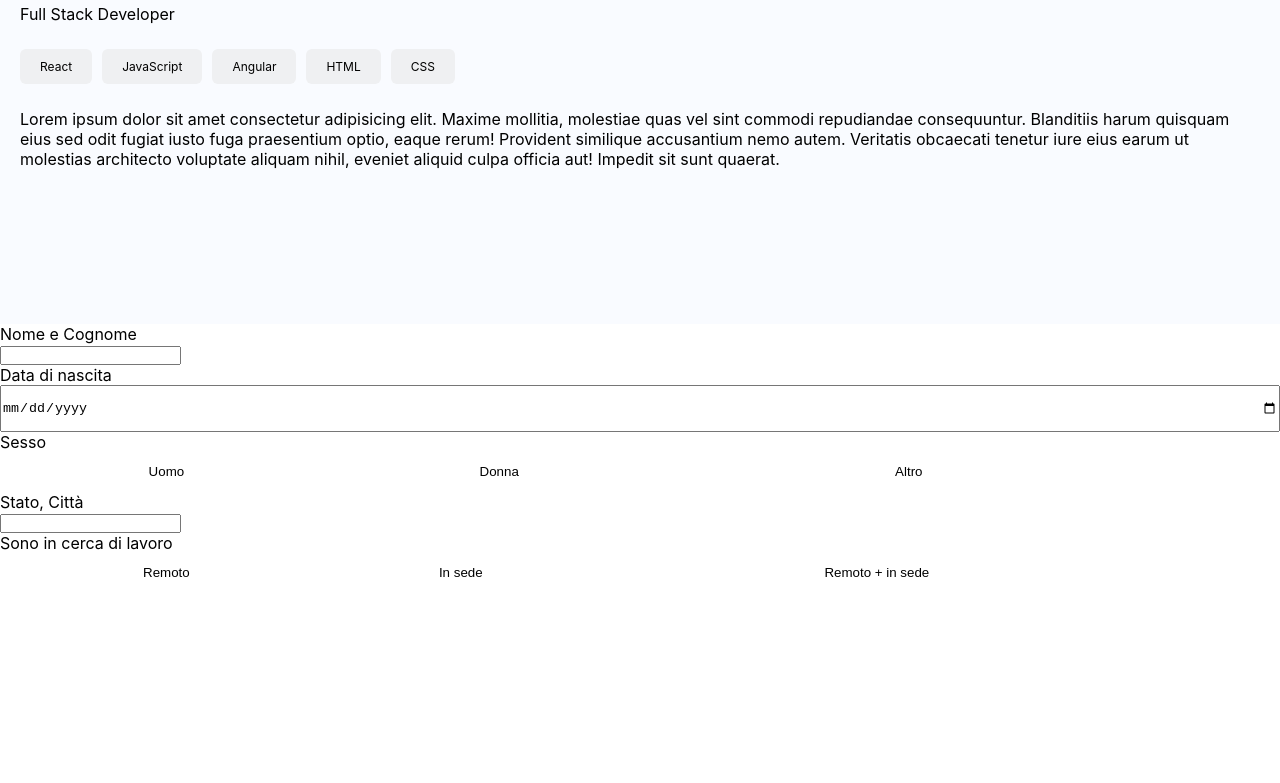
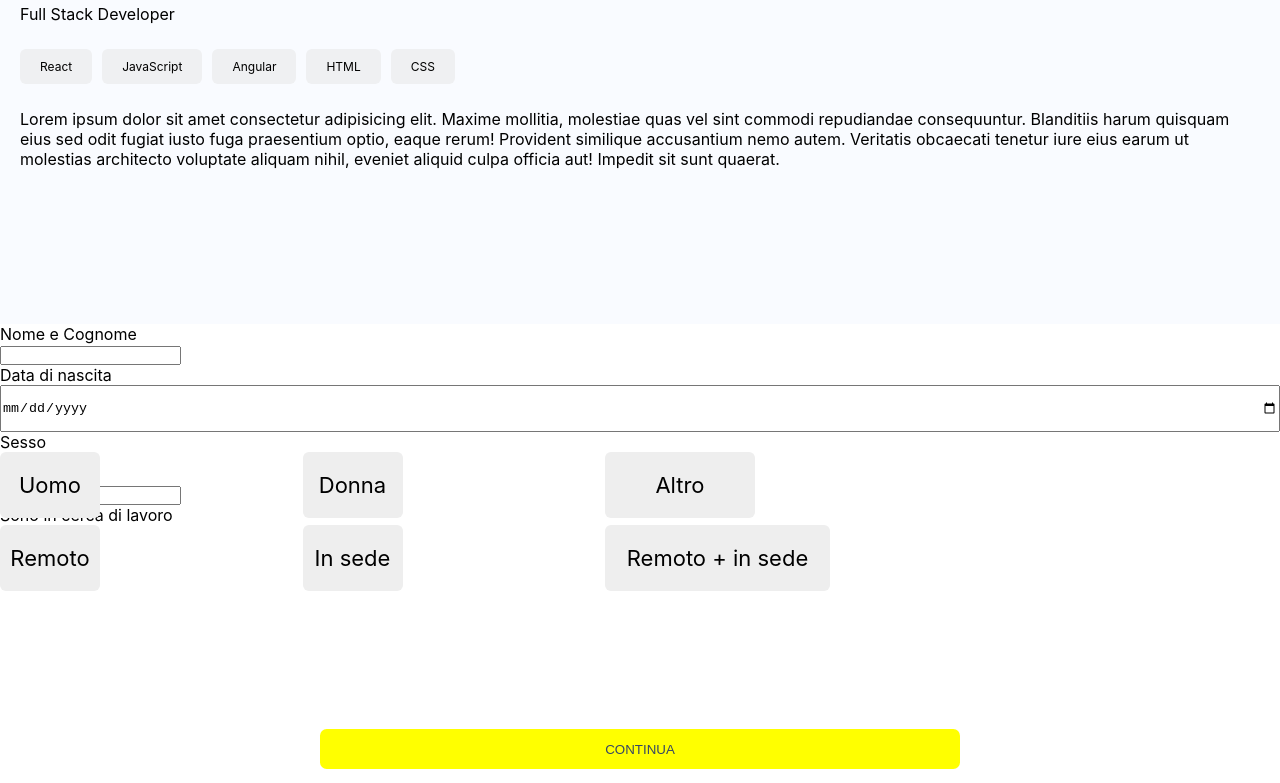
Before and after one commit to Emiliano-S/devmeet, a React (Create React App) app: page / in a window 1280 px wide. Shown: the part 2010-2793 px from the top of the page. Built offline with nearby package versions, Linux system fonts and the light colour scheme; the HTML template or start-up script is replaced by a standard one.

Commit message:
fix select button

```diff
--- a/src/components/Button.js
+++ b/src/components/Button.js
@@ -1,17 +1,29 @@
-const Button = ({ wd, bgColor, text, textColor, wg, hg, lowOp, selectButton }) => {
+const Button = ({
+  wd,
+  bgColor,
+  text,
+  textColor,
+  wg,
+  hg,
+  lowOp,
+  selectButton,
+  name,
+}) => {
   // USARE lowOp PER I PULSANTI CHE FANNO CAMBIARE PAGINA
   // USARE selectButton PER I PULSANTI A SCELTA MULTIPLA (Da fixare)
   const handleButtonClick = (event) => {
     if (lowOp) {
       event.target.style.opacity = 0.5;
     } else if (selectButton) {
-            event.target.style.backgroundColor = 'yellow'
+      event.target.style.backgroundColor = "yellow";
     }
-    }
+  };
 
   return (
     // LO STILE DEL COMPONENT BUTTON VIENE GESTITO CON bgColor - wd - textColor - wg - hg
     // <Button text={''} textColor={''} bgColor={''} wd={''} hg={''} wg={''}/>
+    <div>
+      {lowOp && (
         <button
           onClick={handleButtonClick}
           style={{
@@ -22,11 +34,33 @@ const Button = ({ wd, bgColor, text, textColor, wg, hg, lowOp, selectButton }) =
             borderRadius: "6px",
             height: hg,
             border: "none",
-        cursor: 'pointer',
+            cursor: "pointer",
           }}
         >
           {text}
         </button>
+      )}
+
+      {/* Ogni selectButton dovrà avere un nome specifico !Importante!  */}
+{/* <Button selectButton
+                            name={''}
+                            bgColor={''}
+                            wd={''}
+                            hg={''}
+                            text={''} /> */}
+      {selectButton && (
+        <label class="container-radio-button">
+        <input type="radio" name={name}/>
+        <span class="checkmark-radio-button" style={{
+           width: wd,
+           borderRadius: "6px",
+           height: hg,
+           border: "none",
+           cursor: "pointer",
+        }}>{text}</span>
+      </label>
+      )}
+    </div>
   );
 };
 
--- a/src/components/Form.js
+++ b/src/components/Form.js
@@ -17,18 +17,21 @@ export default class Form extends React.Component {
                     <div className='title-style'>Sesso</div>
                     <div className="option-container">
                         <Button selectButton
+                            name={'gender'}
                             bgColor={'white'}
-                            wd={'26%'}
+                            wd={'100px'}
                             hg={'3em'}
                             text={'Uomo'} />
                         <Button selectButton
+                            name={'gender'}
                             bgColor={'white'}
-                            wd={'26%'}
+                            wd={'100px'}
                             hg={'3em'}
                             text={'Donna'} />
                         <Button selectButton
+                            name={'gender'}
                             bgColor={'white'}
-                            wd={'38%'}
+                            wd={'150px'}
                             hg={'3em'}
                             text={'Altro'} />
                     </div>
@@ -39,18 +42,21 @@ export default class Form extends React.Component {
                     <div className='title-style'>Sono in cerca di lavoro</div>
                     <div className="option-container">
                         <Button selectButton
+                            name={'work'}
                             bgColor={'white'}
-                            wd={'26%'}
+                            wd={'100px'}
                             hg={'3em'}
                             text={'Remoto'} />
                         <Button selectButton
+                            name={'work'}
                             bgColor={'white'}
-                            wd={'20%'}
+                            wd={'100px'}
                             hg={'3em'}
                             text={'In sede'} />
                         <Button selectButton
+                            name={'work'}
                             bgColor={'white'}
-                            wd={'45%'}
+                            wd={'225px'}
                             hg={'3em'}
                             text={'Remoto + in sede'} />
                     </div>
--- a/src/components/LandingPage.js
+++ b/src/components/LandingPage.js
@@ -19,7 +19,7 @@ const LandingPage = () => {
                         <Button lowOp text={"ACCEDI"} wd={"266px"} bgColor={'yellow'} textColor={'black'} wg={'bold'} hg={'50px'}/>
                     </div>
                     <div className="landingPage-login-button">
-                        <Button selectButton text={"CREA ACCOUNT"} wd={'266px'} bgColor={'white'} textColor={'black'} wg={'bold'} hg={'50px'}/>
+                        <Button lowOp text={"CREA ACCOUNT"} wd={'266px'} bgColor={'white'} textColor={'black'} wg={'bold'} hg={'50px'}/>
                     </div>
                 </div>
             </div>
--- a/src/components/style/Form.scss
+++ b/src/components/style/Form.scss
@@ -0,0 +1,45 @@
+.container-radio-button {
+    display: flex;
+    position: relative;
+    padding-left: 35px;
+    margin-bottom: 12px;
+    cursor: pointer;
+    font-size: 22px;
+    -webkit-user-select: none;
+    -moz-user-select: none;
+    -ms-user-select: none;
+    user-select: none;
+    width: 50%;
+    input {
+        position: absolute;
+  opacity: 0;
+  cursor: pointer;
+    }
+    .checkmark-radio-button {
+        position: absolute;
+        display:flex;
+        top: 0;
+        left: 0;
+
+        background-color: #eee;
+        border-radius: 6px;
+        text-align:center;
+        align-items:center;
+        justify-content:center;
+
+    }
+
+  }
+
+.option-container {
+    display: flex;
+    justify-content: space-between;
+    width:50%;
+}
+.container-radio-button:hover input ~ .checkmark-radio-button {
+  background-color: #ccc;
+}
+
+.container-radio-button input:checked ~ .checkmark-radio-button {
+    background-color: yellow;
+  }
--- /dev/null
+++ b/src/components/style/form.css
@@ -0,0 +1,45 @@
+.container-radio-button {
+  display: flex;
+  position: relative;
+  padding-left: 35px;
+  margin-bottom: 12px;
+  cursor: pointer;
+  font-size: 22px;
+  -webkit-user-select: none;
+  -moz-user-select: none;
+  -ms-user-select: none;
+  user-select: none;
+  width: 50%;
+}
+.container-radio-button input {
+  position: absolute;
+  opacity: 0;
+  cursor: pointer;
+}
+.container-radio-button .checkmark-radio-button {
+  position: absolute;
+  display: flex;
+  top: 0;
+  left: 0;
+  background-color: #eee;
+  border-radius: 6px;
+  text-align: center;
+  align-items: center;
+  justify-content: center;
+}
+
+.option-container {
+  display: flex;
+  justify-content: space-between;
+  width: 50%;
+}
+
+.container-radio-button:hover input ~ .checkmark-radio-button {
+  background-color: #ccc;
+}
+
+.container-radio-button input:checked ~ .checkmark-radio-button {
+  background-color: yellow;
+}
+
+/*# sourceMappingURL=form.css.map */
--- a/src/components/style/style.css
+++ b/src/components/style/style.css
@@ -1,2 +1,3 @@
 @import './signUp.css';
-@import './LandingPage.css'
+@import './LandingPage.css';
+@import './form.css';
```
Also changed, not shown: 1 other file (tests, documents, lock files or other folders). Lines whose indentation alone changed are shown as unchanged.
